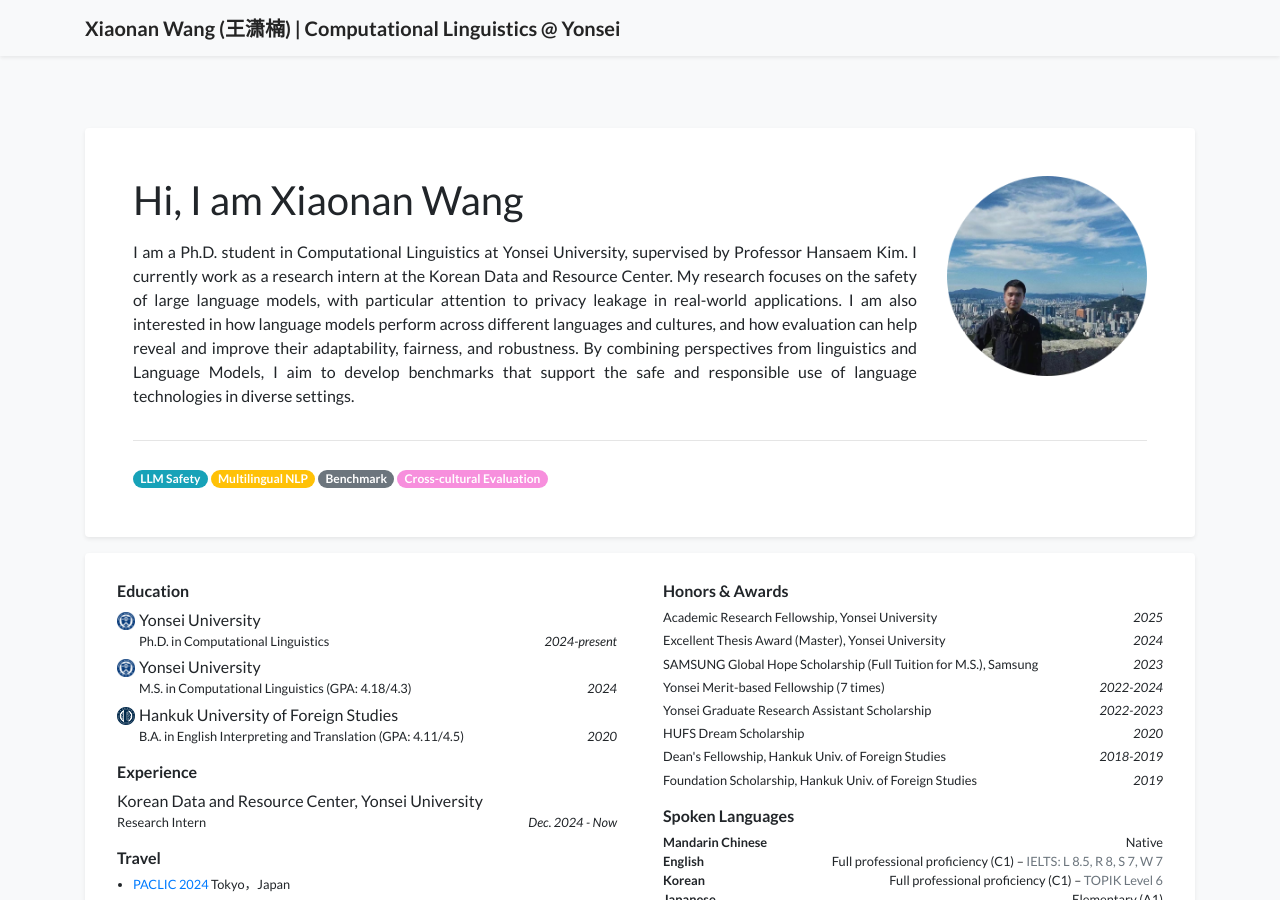
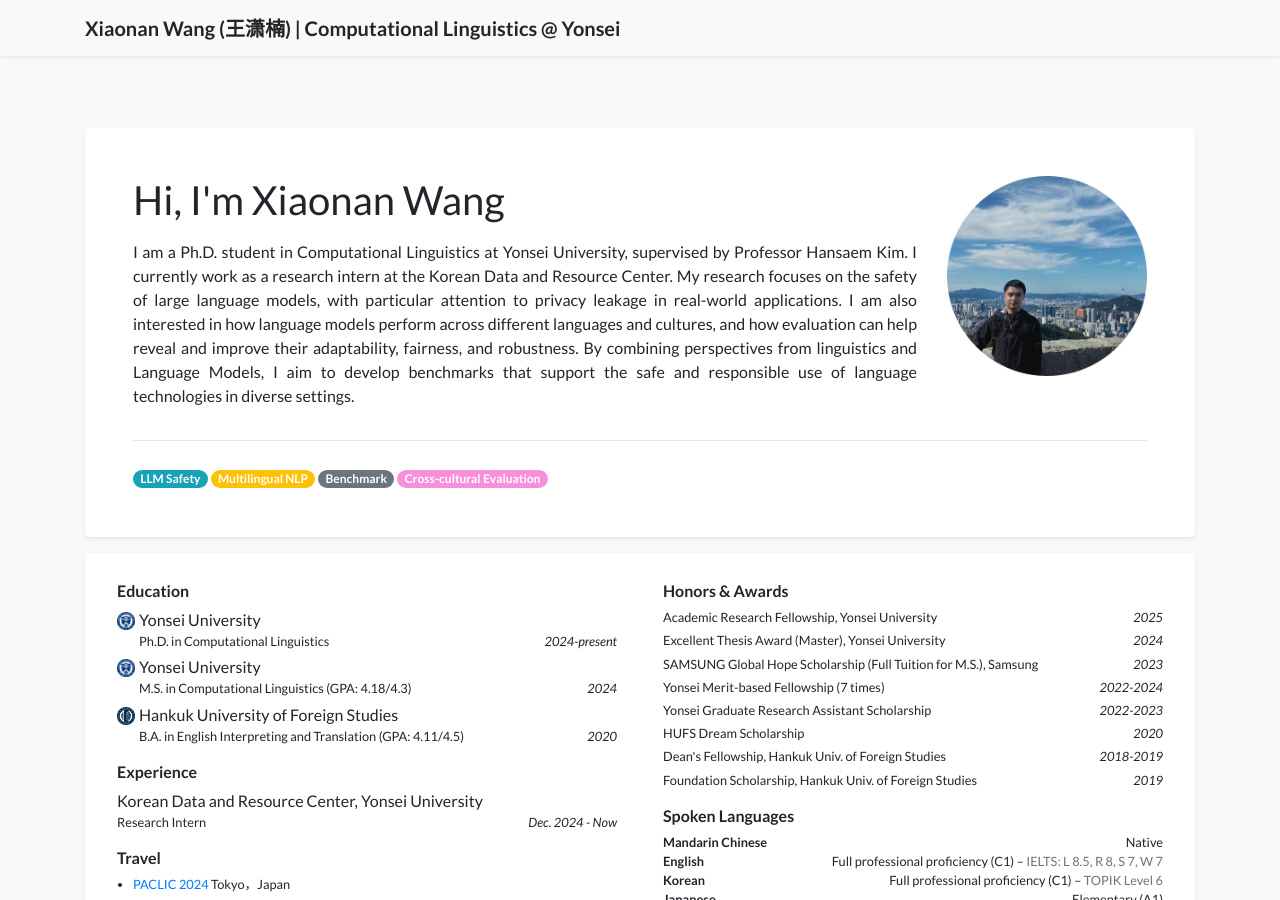
Before and after one commit to wangxiaonan-git/wangxiaonan-git.github.io, a Jekyll site: the page built from index.html, in a window 1280 px wide and 900 px high. Built offline with Jekyll 4.4.1, drawn with Linux system fonts in a browser that asks for light colours; a style sheet for code colours, icons or effects is not loaded.

```diff
--- a/_data/profile.yml
+++ b/_data/profile.yml
@@ -1,4 +1,4 @@
-primary_name: "Hi, I am Xiaonan Wang"
+primary_name: "Hi, I'm Xiaonan Wang"
 secondary_name: ""
 navbar_name: "Xiaonan Wang (王潇楠) | Computational Linguistics @ Yonsei"
 
```
